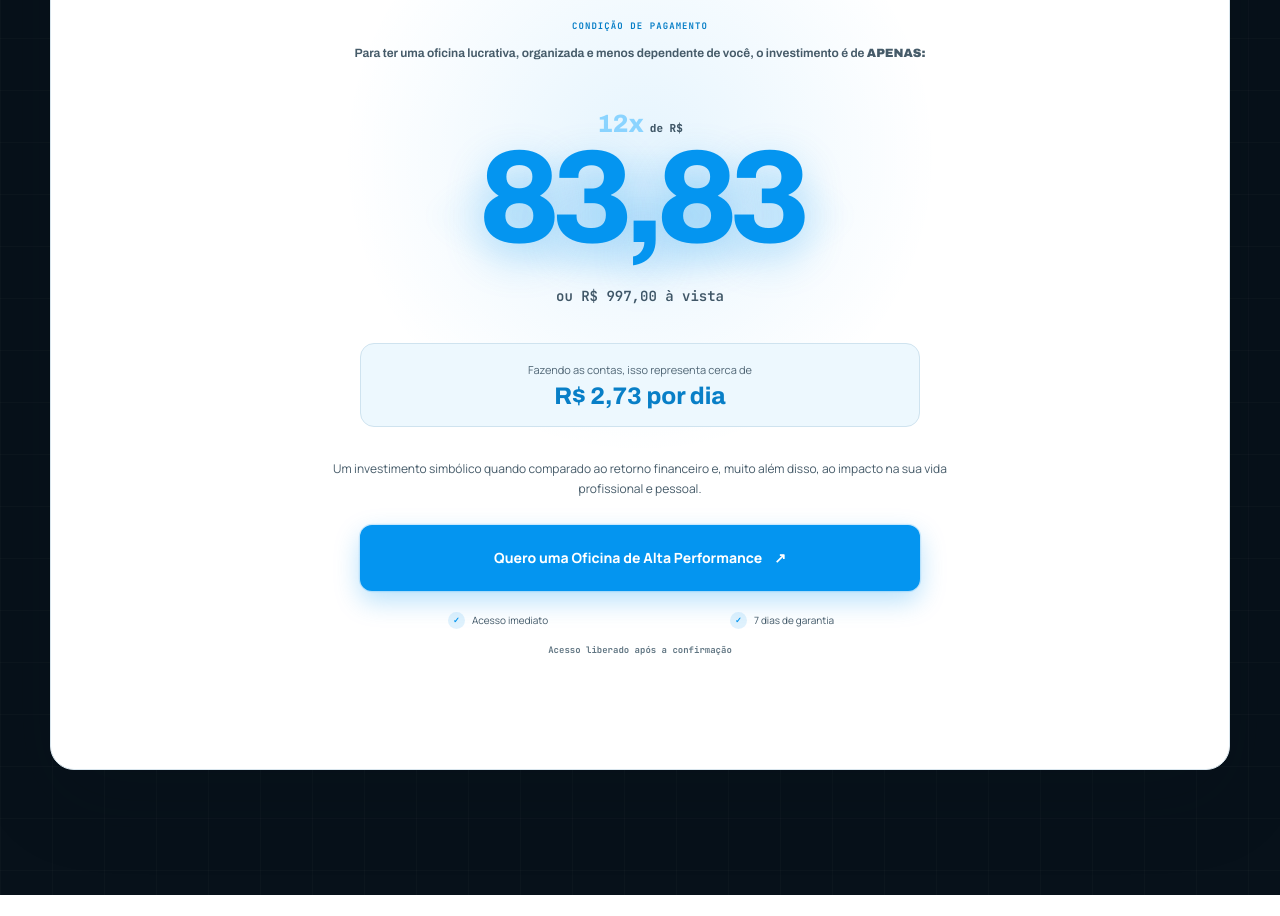
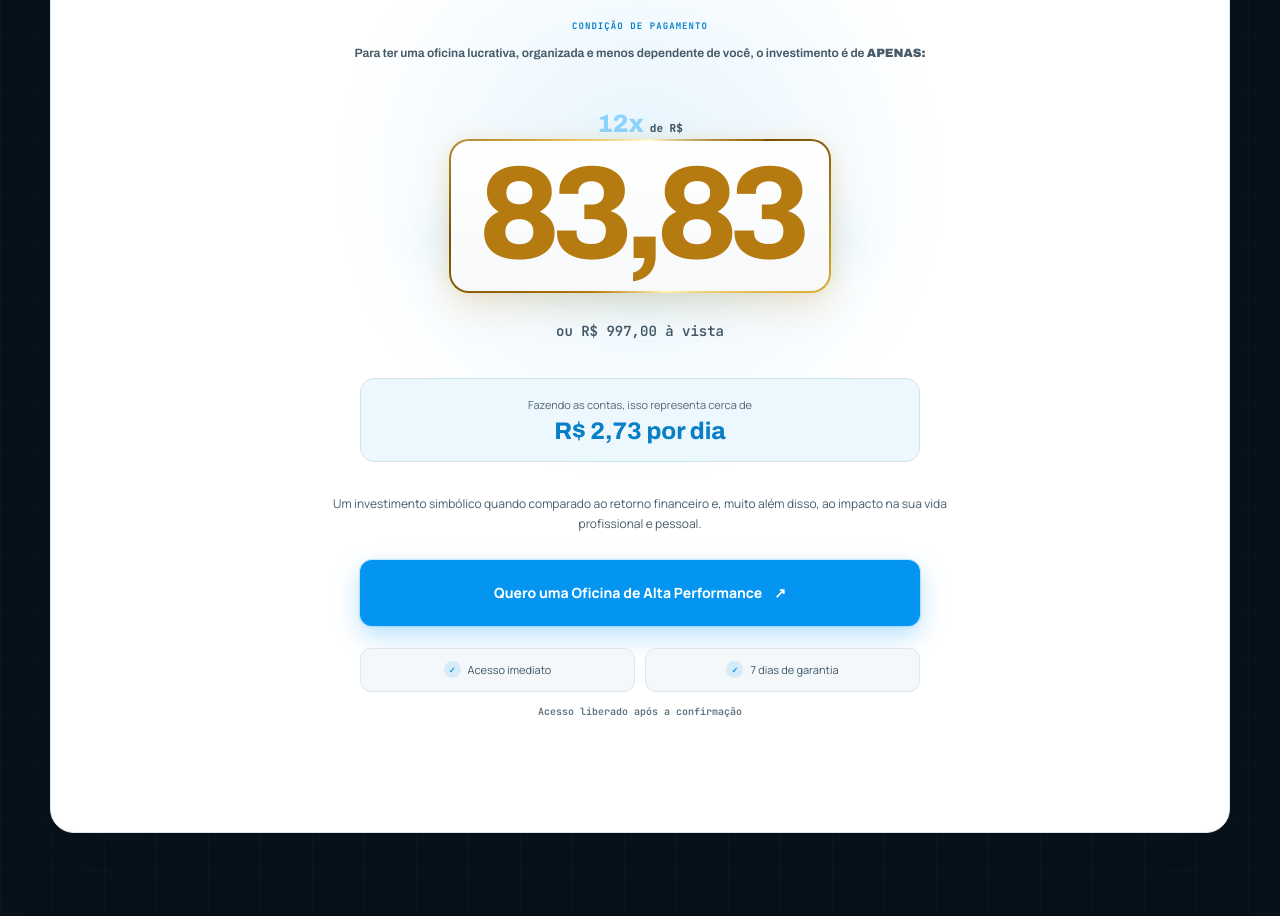
Before and after one commit to cezarhlima1/diegomensor, a Next.js app: page /oficinadealtaperformance in a window 1280 px wide. Shown: the part 10540-11456 px from the top of the page. Built offline with nearby package versions, Linux system fonts and the light colour scheme.

Commit message:
destaca valor e alinha garantias

```diff
--- a/components/oficina-alta-performance/OficinaAltaPerformance.tsx
+++ b/components/oficina-alta-performance/OficinaAltaPerformance.tsx
@@ -368,7 +368,7 @@ export default function OficinaAltaPerformance() {
                   <span>12x</span>
                   <small>de R$</small>
                 </div>
-                <strong>83,83</strong>
+                <strong className={styles.goldPrice}>83,83</strong>
               </div>
               <p className={styles.totalPrice}>ou R$ 997,00 à vista</p>
               <div className={styles.dailyCost}>
--- a/components/oficina-alta-performance/oficina.module.css
+++ b/components/oficina-alta-performance/oficina.module.css
@@ -1186,3 +1186,20 @@
   .offerSection .costSignals{grid-template-columns:1fr;max-width:100%;margin-top:25px}
   .offerSection .costSignals span{min-width:0;padding:14px 16px;font-size:13px}
 }
+
+/* Valor principal com acabamento dourado e borda em movimento. */
+.pricingStage .installment>.goldPrice{--bonus-angle:0deg;display:block;padding:14px 28px 17px;border:2px solid transparent;border-radius:20px;background:linear-gradient(#fff,#f7f9fa) padding-box,conic-gradient(from var(--bonus-angle),#765006,#d8a82f,#fff2b1,#b87d0d,#765006,#e5bd55,#fff7cf,#956408) border-box;color:#b57b10;text-shadow:none;box-shadow:0 14px 35px rgba(177,124,18,.16),0 0 20px rgba(232,188,78,.18);animation:bonusGoldBorder 3.2s linear infinite,priceGoldAura 2.4s ease-in-out infinite}
+@keyframes priceGoldAura{0%,100%{box-shadow:0 14px 35px rgba(177,124,18,.16),0 0 14px rgba(232,188,78,.13)}50%{box-shadow:0 17px 42px rgba(177,124,18,.22),0 0 30px rgba(232,188,78,.3)}}
+
+/* Informações abaixo do botão alinhadas como um único conjunto. */
+.pricingStage .offerAssurances{grid-template-columns:repeat(2,minmax(0,1fr));align-items:stretch;gap:10px;width:min(100%,560px);margin:22px auto 0}
+.pricingStage .offerAssurances>span{justify-content:center;min-height:44px;padding:10px 14px;border:1px solid #dbe6ed;border-radius:11px;background:#f4f8fa;color:#405767;font-size:11px;text-align:center}
+.pricingStage .priceCard .accessNote{display:block;justify-self:center;width:min(100%,560px);margin:13px auto 0;color:#607582;font-size:10px;line-height:1.4;text-align:center}
+@media(max-width:700px){
+  .pricingStage .installment>.goldPrice{padding:12px 20px 14px;border-radius:17px}
+  .pricingStage .offerAssurances{grid-template-columns:1fr;gap:8px}
+  .pricingStage .offerAssurances>span{min-height:42px}
+}
+@media(prefers-reduced-motion:reduce){
+  .pricingStage .installment>.goldPrice{animation:none}
+}
```
